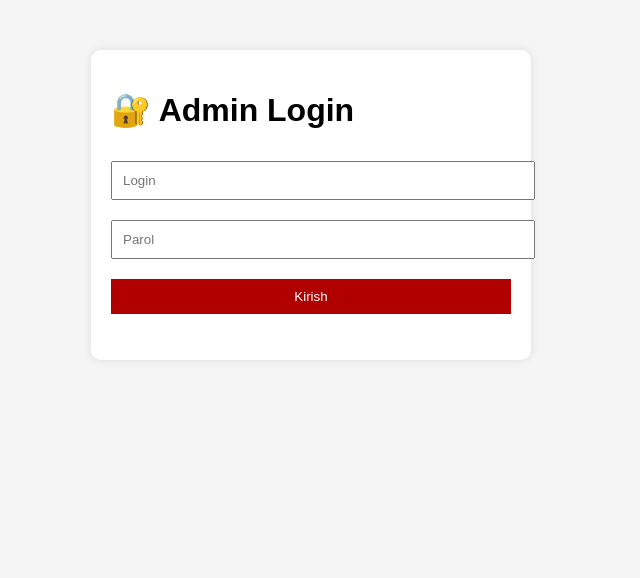
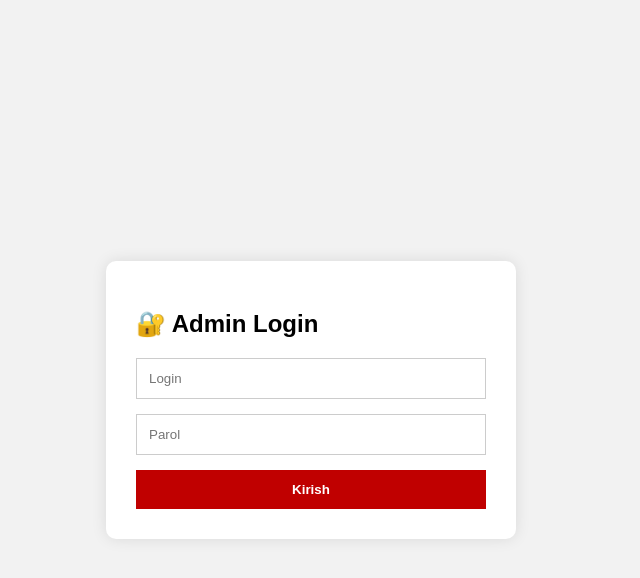
Before and after one commit to Yamin-lang/lal-anaar, a website: page public/admin/login.html in a window 1280 px wide. Shown: the whole page, without its empty margins (329-969 px from the left). Drawn offline with Linux system fonts and the light colour scheme.

Commit message:
restore admin login

```diff
--- a/public/admin/login.html
+++ b/public/admin/login.html
@@ -2,56 +2,91 @@
 <html lang="uz">
 <head>
 <meta charset="UTF-8">
+<meta name="viewport" content="width=device-width, initial-scale=1.0">
 <title>Admin Login</title>
-<link rel="stylesheet" href="admin.css">
+
+<style>
+body{
+    margin:0;
+    font-family:Arial,sans-serif;
+    background:#f2f2f2;
+    display:flex;
+    justify-content:center;
+    align-items:center;
+    height:100vh;
+}
+
+.login-box{
+    width:350px;
+    background:#fff;
+    padding:30px;
+    border-radius:10px;
+    box-shadow:0 0 15px rgba(0,0,0,.1);
+}
+
+h2{
+    margin-bottom:20px;
+}
+
+input{
+    width:100%;
+    padding:12px;
+    margin-bottom:15px;
+    border:1px solid #ccc;
+    box-sizing:border-box;
+}
+
+button{
+    width:100%;
+    padding:12px;
+    border:none;
+    background:#c00000;
+    color:#fff;
+    cursor:pointer;
+    font-weight:bold;
+}
+</style>
 </head>
-
 <body>
 
-<div class="panel">
+<div class="login-box">
 
-<h1>🔐 Admin Login</h1>
+    <h2>🔐 Admin Login</h2>
 
-<input type="text" id="username" placeholder="Login">
-<input type="password" id="password" placeholder="Parol">
+    <input
+        type="text"
+        id="login"
+        placeholder="Login">
 
-<button onclick="login()">
-Kirish
-</button>
+    <input
+        type="password"
+        id="password"
+        placeholder="Parol">
 
-<p id="msg"></p>
+    <button onclick="loginAdmin()">
+        Kirish
+    </button>
 
 </div>
 
 <script>
-async function login() {
+function loginAdmin(){
 
-    const username = document.getElementById("username").value;
-    const password = document.getElementById("password").value;
+    const login =
+        document.getElementById("login").value.trim();
 
-    const res = await fetch("/api/login", {
-        method: "POST",
-        headers: {
-            "Content-Type": "application/json"
-        },
-        body: JSON.stringify({ username, password })
-    });
+    const password =
+        document.getElementById("password").value.trim();
 
-    const data = await res.json();
-
-    if (data.success) {
-
-        localStorage.setItem("admin_token", data.token);
-
-        window.location.href = "/admin.html";
-
-    } else {
-
-        document.getElementById("msg").innerText =
-        "❌ Login yoki parol xato";
-
+    if(
+        login === "lalanaar1" &&
+        password === "1999"
+    ){
+        window.location.href = "/admin/admin.html";
     }
-
+    else{
+        alert("Login yoki parol noto'g'ri");
+    }
 }
 </script>
 
```
